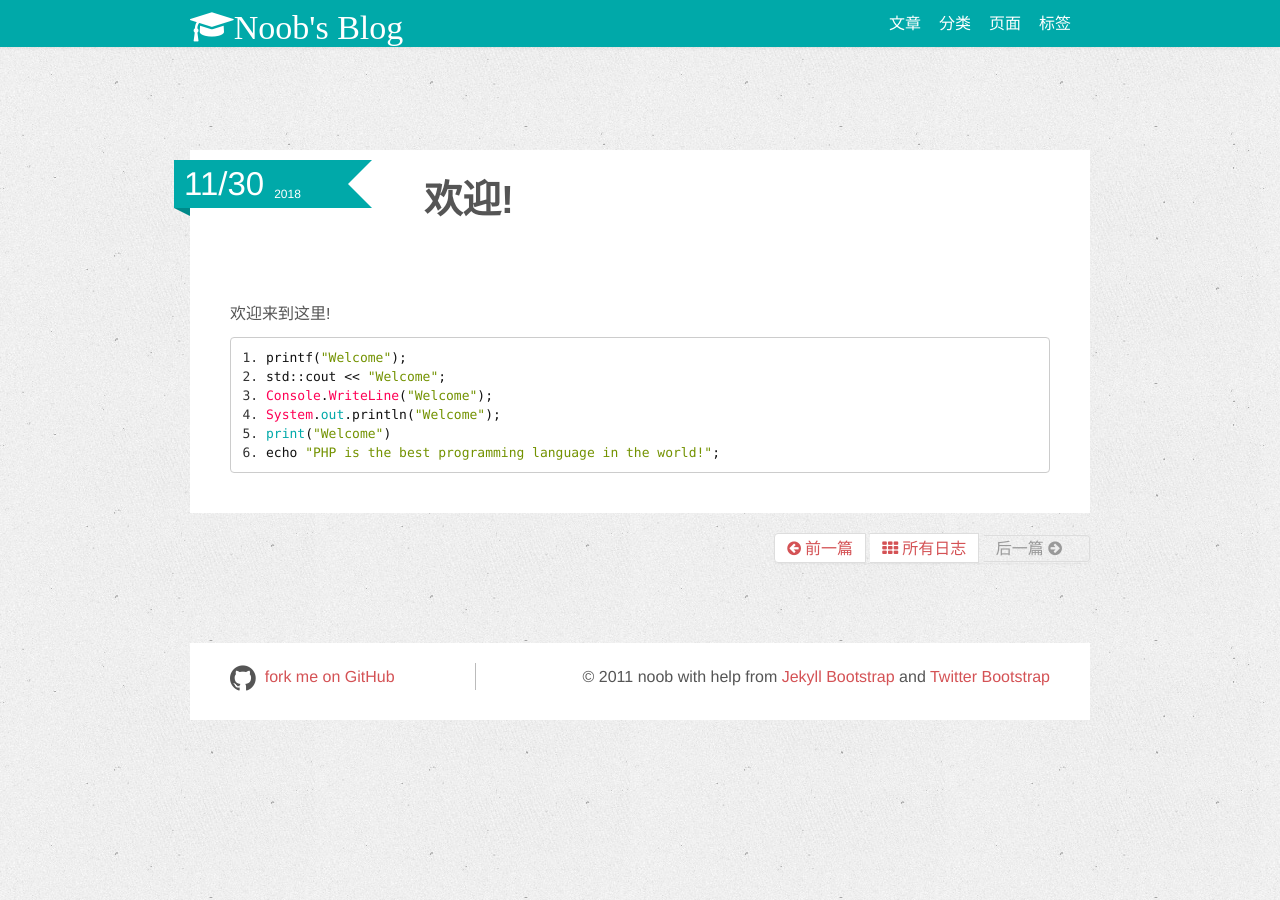
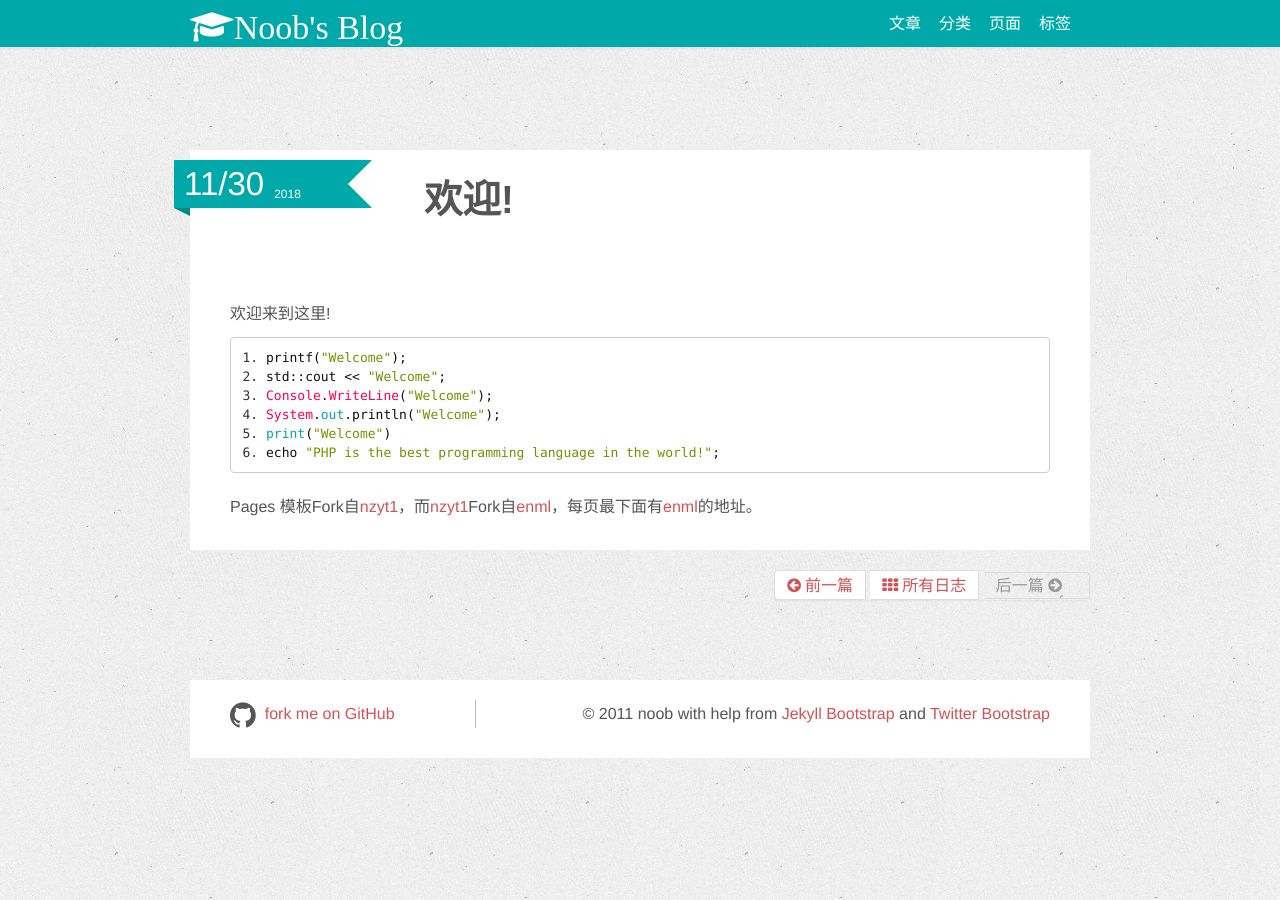
Before and after one commit to noobPlusPlus/noobplusplus.github.io, a Jekyll site: the page built from _posts/2018-11-30-欢迎.md, in a window 1280 px wide. Built offline with Jekyll 4.4.1, drawn with Linux system fonts in a browser that asks for light colours; nearby versions of some CDN libraries.

Commit message:
Update 2018-11-30-欢迎.md

```diff
--- a/_posts/2018-11-30-欢迎.md
+++ b/_posts/2018-11-30-欢迎.md
@@ -20,7 +20,8 @@ System.out.println("Welcome");
 print("Welcome")
 echo "PHP is the best programming language in the world!";
 </pre>
-
+Pages 模板Fork自[nzyt1](https://github.com/nzyt1/nzyt1.github.io)，而[nzyt1](https://github.com/nzyt1/nzyt1.github.io)Fork自[enml](https://github.com/enml/blog/tree/jekyll-blog)，每页最下面有[enml](https://github.com/enml/blog/tree/jekyll-blog)的地址。
+<!--break-->
 
 {% if page.comments %}
 <div id="disqus_thread"></div>
```
